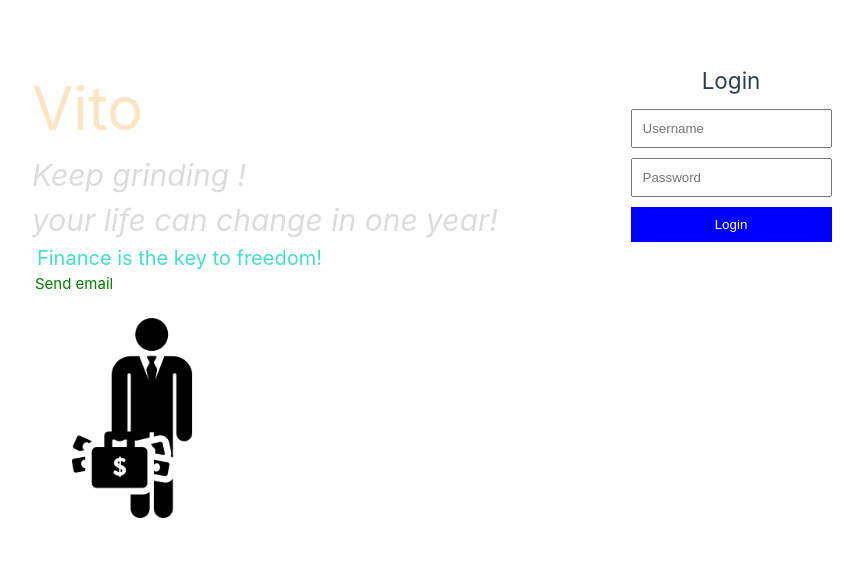
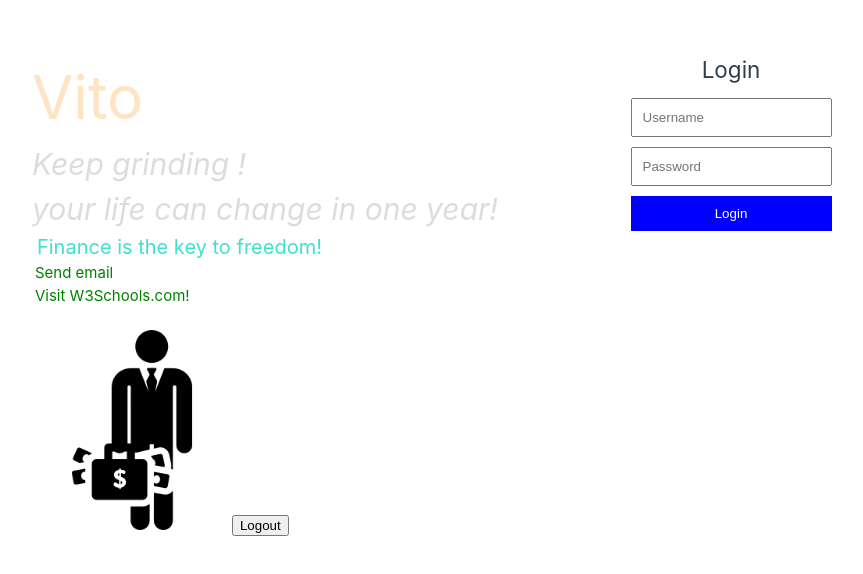
Before and after one commit to 9-8-7-6/vito_frontend, a Vue app: page /login in a window 1280 px wide. Shown: the part 106-680 px from the top of the page, without its empty margins (142-1005 px from the left). Built offline with nearby package versions, Linux system fonts and the light colour scheme; sample sign-in values are in the browser's storage.

Commit message:
add logout button

```diff
--- a/src/App.vue
+++ b/src/App.vue
@@ -1,6 +1,15 @@
-<script setup lang="ts">
-import { RouterLink, RouterView } from 'vue-router'
-import { ref } from 'vue'
+<script setup>
+import { useRouter } from 'vue-router'
+import { ref, computed } from 'vue'
+
+const router = useRouter()
+const isAuthenticated = computed(() => !!localStorage.getItem('access_token'))
+
+const handleLogout = () => {
+    localStorage.removeItem('access_token')
+    localStorage.removeItem('refresh_token')
+    router.push('/login')
+}
 </script>
 
 <template>
@@ -10,7 +19,10 @@ import { ref } from 'vue'
       <mark><em><p style="color:gainsboro; font-size:200%;">Keep grinding !<br> your life can change in one year!</p></em></mark>
       <span style="font-size: 20px; color: turquoise; padding: 5px;">Finance is the key to freedom!</span>
       <div><a href="mailto:vito.lin.company@gmail.com">Send email</a></div>
+      <div><a href="https://www.w3schools.com/" target="_top" title="w3s">Visit W3Schools.com!</a></div>
       <br><img src="../rich_man.png" alt="rich man" width="200" height="200">
+
+      <button v-if="isAuthenticated" @click="handleLogout" class="logout-button">Logout</button>
     </div>
   </header>
   <router-view />
--- a/src/router/index.ts
+++ b/src/router/index.ts
@@ -3,8 +3,8 @@ import Home from '../views/HomeView.vue'
 import Login from '../views/Login.vue'
 
 const routes = [
-  { path: '/', component: () => import('../views/HomeView.vue'), meta: { requiresAuth: true } },
-  { path: '/login', component: () => import('../views/Login.vue') },
+  { path: '/', component: Home, meta: { requiresAuth: true } },
+  { path: '/login', component: Login },
 ]
 
 
--- a/src/views/Login.vue
+++ b/src/views/Login.vue
@@ -19,6 +19,12 @@ const handleLogin = async () => {
     } catch (error) {
         errorMessage.value = error.error || "Login failed"
     }
+}
+
+const handleLogout = () => {
+    localStorage.removeItem('access_token')
+    localStorage.removeItem('refresh_token')
+    router.push('/login')
 }
 </script>
 
@@ -51,6 +57,10 @@ button {
   color: white;
   border: none;
 }
+.logout-button {
+  margin-top: 20px;
+  background-color: red;
+}
 .error {
   color: red;
 }
```
